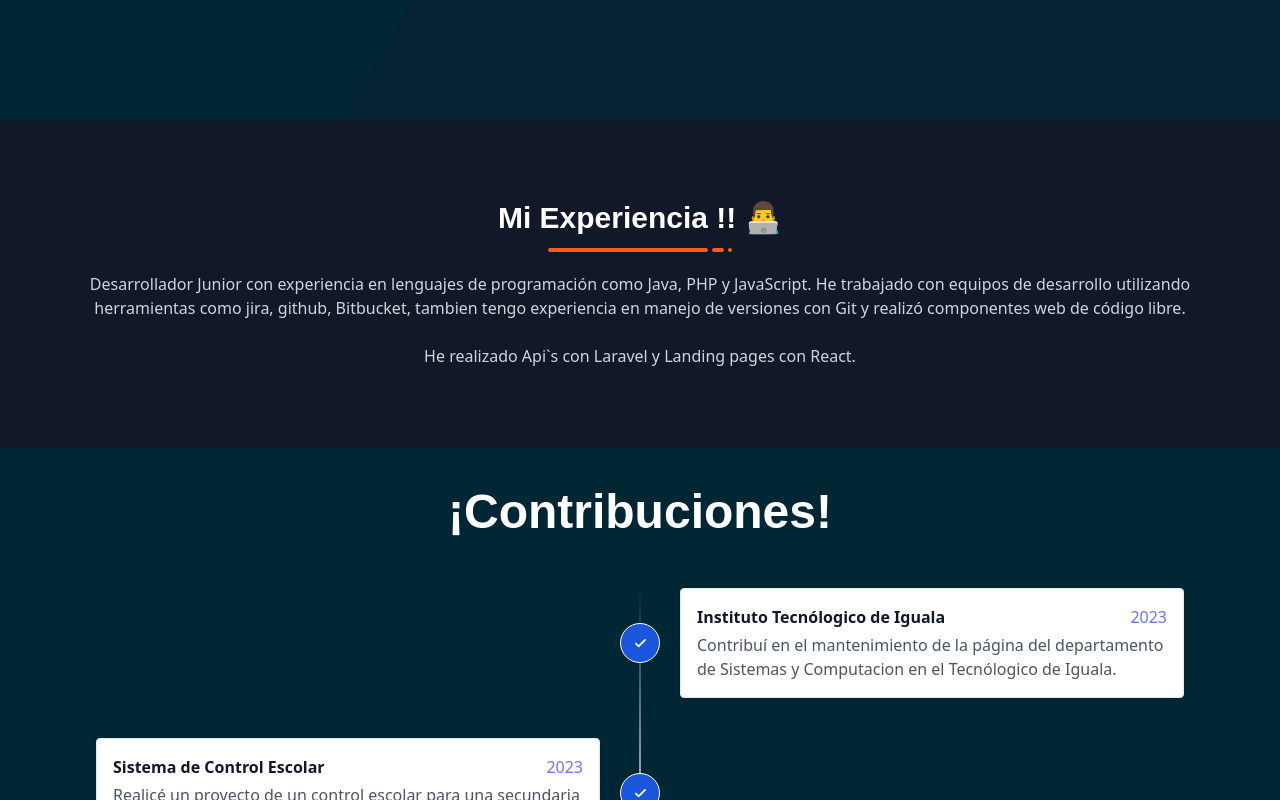
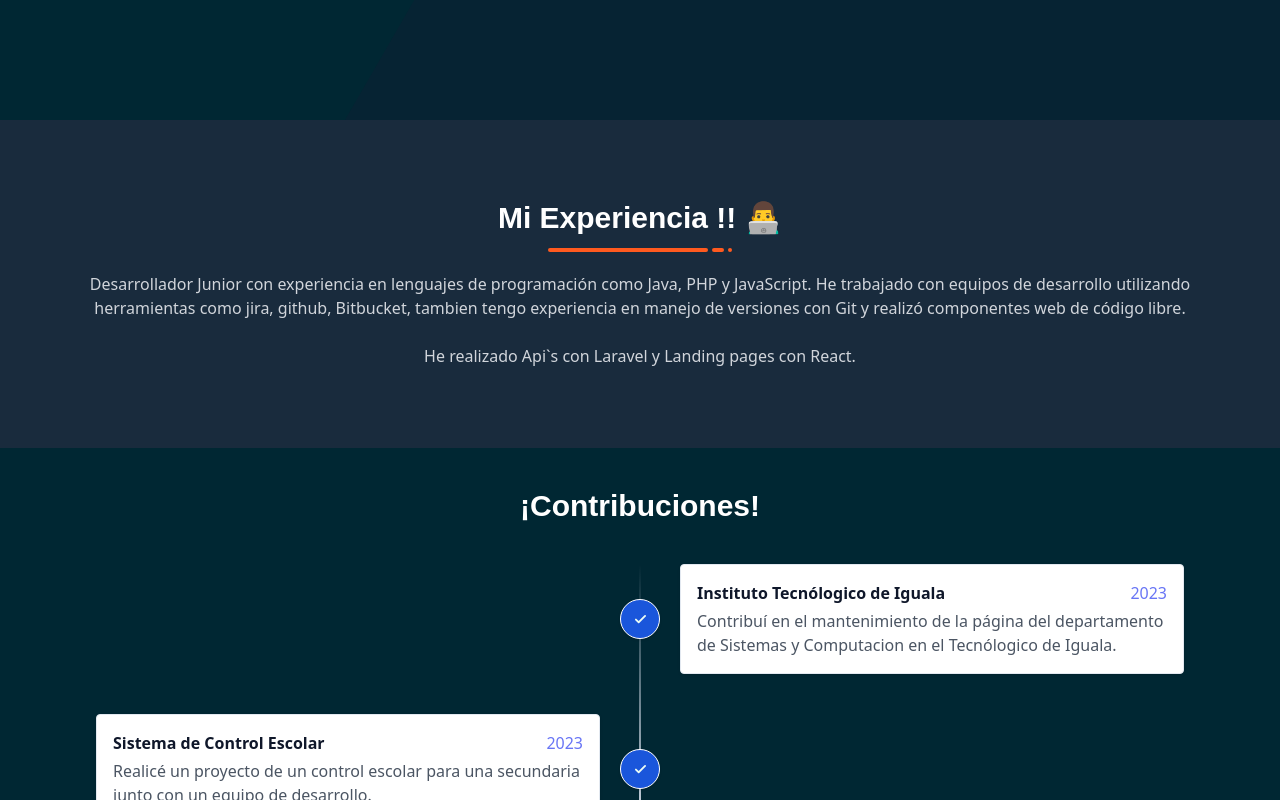
Before and after one commit to EcheverriaJesus/JesusEcheverria.github.io, a React (Create React App) app: page /Proyectos in a window 1280 px wide. Shown: the part 680-1480 px from the top of the page. Built offline with nearby package versions, Linux system fonts and the light colour scheme; a web font is replaced by a local one.

Commit message:
HomePage: Configuracion el homepage como buenas practicas

```diff
--- a/package.json
+++ b/package.json
@@ -2,7 +2,7 @@
   "name": "portafolio_jesus_noe",
   "version": "0.1.0",
   "private": true,
-  "homepage": "https://echeverriajesus.github.io/JesusEcheverria.github.io/",
+  "homepage": "./",
   "dependencies": {
     "@testing-library/jest-dom": "^5.16.5",
     "@testing-library/react": "^13.4.0",
--- a/src/Components/DescriptionEceprience.js
+++ b/src/Components/DescriptionEceprience.js
@@ -4,7 +4,7 @@ export default function DescriptionEceprience() {
     return (
         <div>
 
-            <section className="bg-gray-100 dark:bg-gray-900 py-10 2xl::py-20">
+            <section className="bg-gray-100 dark:bg-[#192b3d] py-10 2xl::py-20">
                 <div className="container px-6 py-10 mx-auto">
                     <h1 className="text-2xl font-semibold font-signika text-center text-gray-800 capitalize lg:text-3xl dark:text-white">
                         Mi Experiencia !! 👨‍💻
--- a/src/Components/TitleComponents.js
+++ b/src/Components/TitleComponents.js
@@ -2,6 +2,6 @@ import React from 'react'
 
 export default function TitleComponents(props) {
     return (
-        <h3 className='text-2xl text-left lg:text-center lg:text-5xl font-semibold font-signika text-gray-700 dark:text-white pb-3'>{props.title}</h3>
+        <h3 className='text-2xl font-semibold font-signika text-center text-gray-800 capitalize lg:text-3xl dark:text-white'>{props.title}</h3>
     )
 }
--- a/src/Views/OpcionesMenu/Componentes.js
+++ b/src/Views/OpcionesMenu/Componentes.js
@@ -2,6 +2,8 @@ import React from 'react'
 import BotonGitHub from '../../Components/BotonGitHub'
 import ProjectComponent from '../../Components/ProjectComponent'
 import TitleComponents from '../../Components/TitleComponents'
+import UIVERSE from '../../Images/Readme/UIVERSE.png'
+import BLOG from '../../Images/Readme/JBEspañol.png'
 
 export default function Componentes() {
   return (
@@ -9,8 +11,8 @@ export default function Componentes() {
       <TitleComponents title='Recursos web 🤖👨‍🔧!!'/>
       <p className='text-gray-800 dark:text-gray-300 font-roboto text-base pt-3'>Me gusta aportar contenido a la comunidad del desarrollo de software, y aqui esta mi granito de arena, he creado algunos componentes para el desarrollo web, estos componentes estan realizados con la tecnologia Tailwind css.</p>
       <section className='grid grid-cols-1 w-full pt-14 gap-16 md:grid-cols-2 md:gap-10 lg:grid-cols-2'>
-        <ProjectComponent title='UIVERSE 🚀' description='Encontraras botones y cards para poder utilizar en tus proyectos.' url='https://uiverse.io/profile/EcheverriaJesus' img='/JesusEcheverria.github.io/Images/Readme/UIVERSE.png' />
-        <ProjectComponent title='Blog 📝' description='Te compartó los paso para traducir Laravel Breeze y/o Jetstream a español.' url='https://dev.to/echeverriajesus/breeze-y-jetstream-en-espanol-4onn' img='/JesusEcheverria.github.io/Images/Readme/JBEspañol.png' />
+        <ProjectComponent title='UIVERSE 🚀' description='Encontraras botones y cards para poder utilizar en tus proyectos.' url='https://uiverse.io/profile/EcheverriaJesus' img={UIVERSE} />
+        <ProjectComponent title='Blog 📝' description='Te compartó los paso para traducir Laravel Breeze y/o Jetstream a español.' url='https://dev.to/echeverriajesus/breeze-y-jetstream-en-espanol-4onn' img={BLOG} />
         <article className='flex flex-col justify-center items-center text-center w-full space-y-7 2xl:pt-5'>
           <div>
             <h4 className='text-xl lg:text-2xl font-semibold font-roboto dark:text-white'>Componente NavBar</h4>
--- a/src/Views/OpcionesMenu/Experiencia.js
+++ b/src/Views/OpcionesMenu/Experiencia.js
@@ -142,7 +142,7 @@ export default function Experiencia() {
         </h1>
         <div className="grid grid-cols-1 gap-8 mt-8 xl:mt-12 xl:gap-16 md:grid-cols-2 xl:grid-cols-3">
 
-          <div className="flex flex-col items-center p-6 space-y-3 text-center bg-gray-100 rounded-xl dark:bg-[#172434]">
+          <div className="flex flex-col items-center p-6 space-y-3 text-center bg-gray-100 rounded-xl dark:bg-[#192b3d]">
             <span className="inline-block p-3 text-blue-500 bg-blue-100 rounded-full dark:text-white dark:bg-blue-500">
               <svg xmlns="http://www.w3.org/2000/svg" class="w-6 h-6" fill="none" viewBox="0 0 24 24" stroke="currentColor">
                 <path stroke-linecap="round" stroke-linejoin="round" stroke-width="2" d="M12 6V4m0 2a2 2 0 100 4m0-4a2 2 0 110 4m-6 8a2 2 0 100-4m0 4a2 2 0 110-4m0 4v2m0-6V4m6 6v10m6-2a2 2 0 100-4m0 4a2 2 0 110-4m0 4v2m0-6V4" />
@@ -154,7 +154,7 @@ export default function Experiencia() {
             </p>
           </div>
 
-          <div className="flex flex-col items-center p-6 space-y-3 text-center bg-gray-100 rounded-xl dark:bg-[#172434]">
+          <div className="flex flex-col items-center p-6 space-y-3 text-center bg-gray-100 rounded-xl dark:bg-[#192b3d]">
             <span className="inline-block p-3 text-blue-500 bg-blue-100 rounded-full dark:text-white dark:bg-blue-500">
               <svg xmlns="http://www.w3.org/2000/svg" class="w-6 h-6" fill="none" viewBox="0 0 24 24" stroke="currentColor">
                 <path stroke-linecap="round" stroke-linejoin="round" stroke-width="2" d="M9 5H7a2 2 0 00-2 2v12a2 2 0 002 2h10a2 2 0 002-2V7a2 2 0 00-2-2h-2M9 5a2 2 0 002 2h2a2 2 0 002-2M9 5a2 2 0 012-2h2a2 2 0 012 2m-3 7h3m-3 4h3m-6-4h.01M9 16h.01" />
@@ -166,7 +166,7 @@ export default function Experiencia() {
             </p>
           </div>
 
-          <div className="flex flex-col items-center p-6 space-y-3 text-center bg-gray-100 rounded-xl dark:bg-[#172434]">
+          <div className="flex flex-col items-center p-6 space-y-3 text-center bg-gray-100 rounded-xl dark:bg-[#192b3d]">
             <span className="inline-block p-3 text-blue-500 bg-blue-100 rounded-full dark:text-white dark:bg-blue-500">
               <svg xmlns="http://www.w3.org/2000/svg" class="w-6 h-6" fill="none" viewBox="0 0 24 24" stroke="currentColor">
                 <path stroke-linecap="round" stroke-linejoin="round" stroke-width="2" d="M5 3v4M3 5h4M6 17v4m-2-2h4m5-16l2.286 6.857L21 12l-5.714 2.143L13 21l-2.286-6.857L5 12l5.714-2.143L13 3z" />
```
